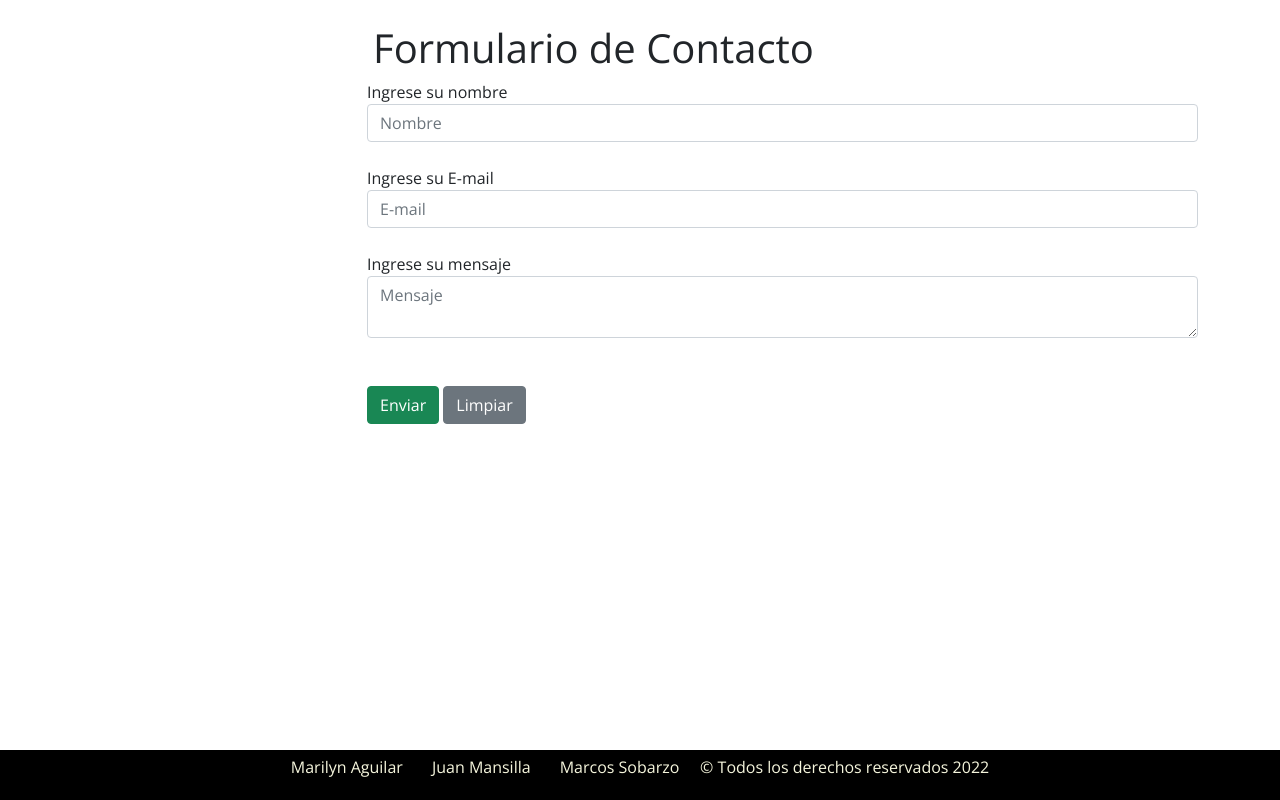
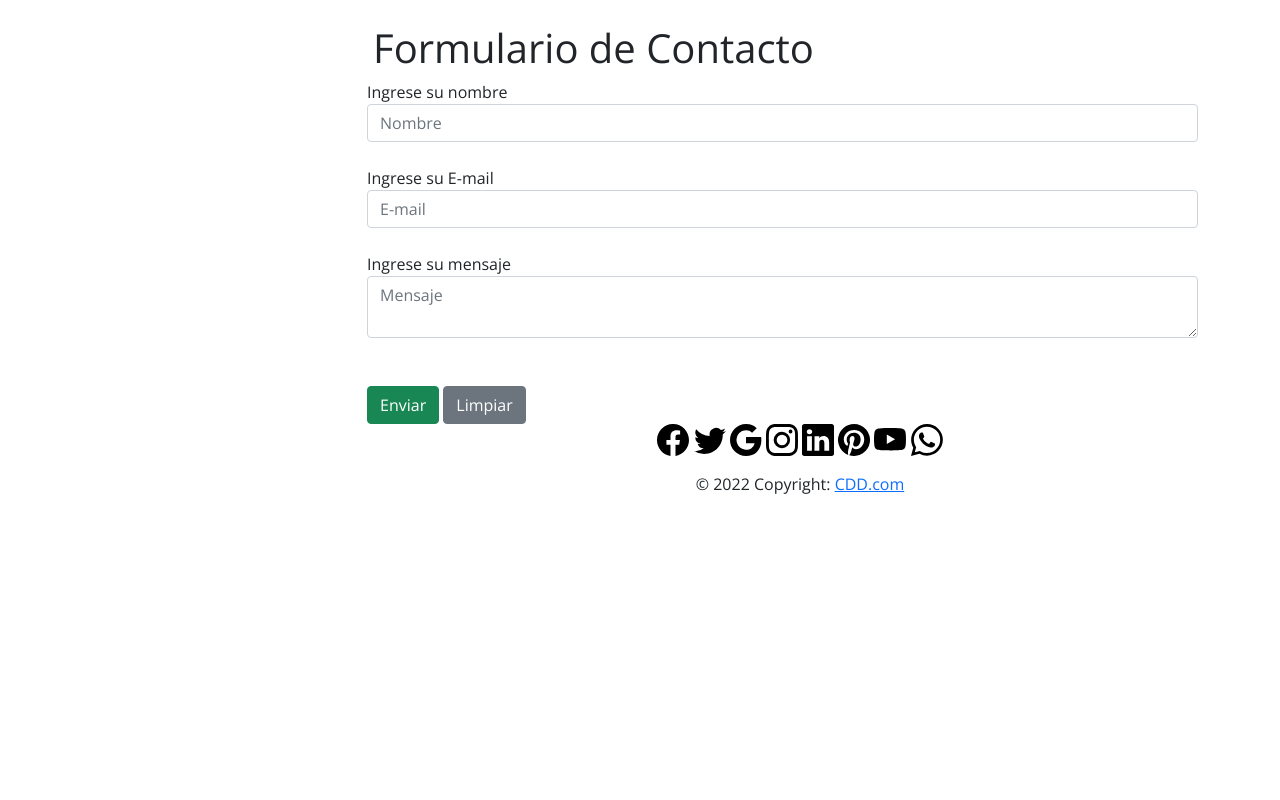
Before and after one commit to jlmansilla/cdd, a plain HTML site: page contacto1.html in a window 1280 px wide. Drawn offline with nearby package versions, Linux system fonts and the light colour scheme.

Commit message:
cambia footer

```diff
--- a/contacto1.html
+++ b/contacto1.html
@@ -44,13 +44,46 @@
         </div>
     </div>
 
-    <footer id="main-footer" class="fixed-bottom">
-        <div class="container">
-        <div class="col">
-            <p>Marilyn Aguilar &nbsp;  &nbsp; &nbsp;  Juan Mansilla &nbsp; &nbsp; &nbsp;   Marcos Sobarzo &nbsp; &nbsp;  &copy; Todos los derechos reservados <time datetime="2022">2022</time></p>
+    <div class="col-sm-9 offset-sm-3 text-center">
+        <!-- Footer -->
+        <footer class="page-footer font-small cyan darken-3">
 
+
+
+                <!-- Facebook -->
+                <i><img src="img/facebook.svg" alt="Facebook" width="32" height="32"></i>
+
+                <!-- Twitter -->
+                <i><img src="img/twitter.svg" alt="Twitter" width="32" height="32"></i>
+
+                <!-- Google -->
+                <i><img src="img/google.svg" alt="Google" width="32" height="32"></i>
+
+                <!-- Instagram -->
+                <i><img src="img/instagram.svg" alt="Instagram" width="32" height="32"></i>
+
+                <!-- Linkedin -->
+                <i><img src="img/linkedin.svg" alt="Linkedin" width="32" height="32"></i>
+
+                <!-- Pinterest -->
+                <i><img src="img/pinterest.svg" alt="Pinterest" width="32" height="32"></i>
+
+                <!-- Youtube -->
+                <i><img src="img/youtube.svg" alt="Youtube" width="32" height="32"></i>
+
+                <!-- Whatsapp -->
+                <i><img src="img/whatsapp.svg" alt="Whatsapp" width="32" height="32"></i>
+
+
+
+        <!-- Footer Elements -->
+        <!-- Copyright -->
+        <div class="footer-copyright text-center py-3">© 2022 Copyright:
+            <a href="#"> CDD.com</a>
         </div>
+        <!-- Copyright -->
+        </footer>
+        <!-- Footer -->
     </div>
-  </footer>
 </body>
 </html>
```
